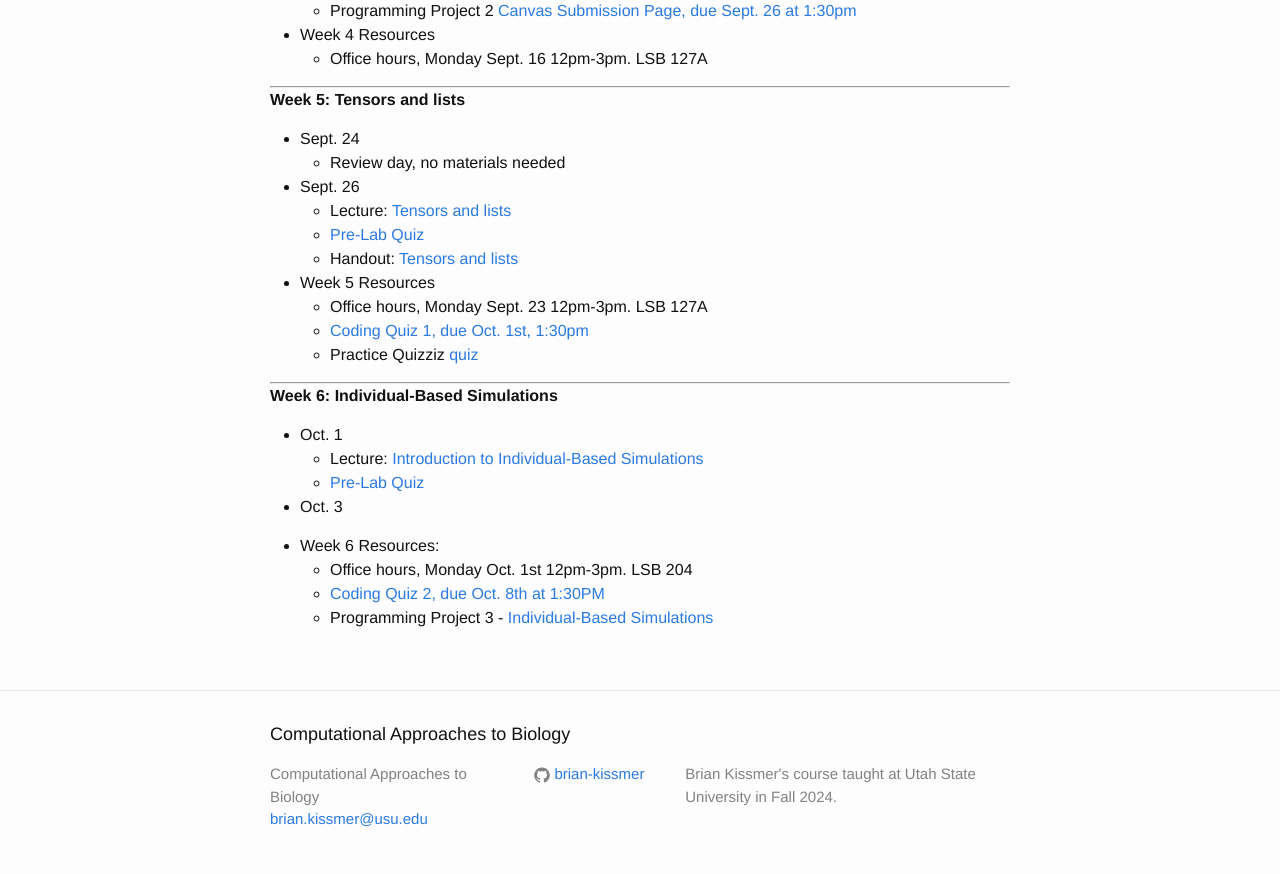
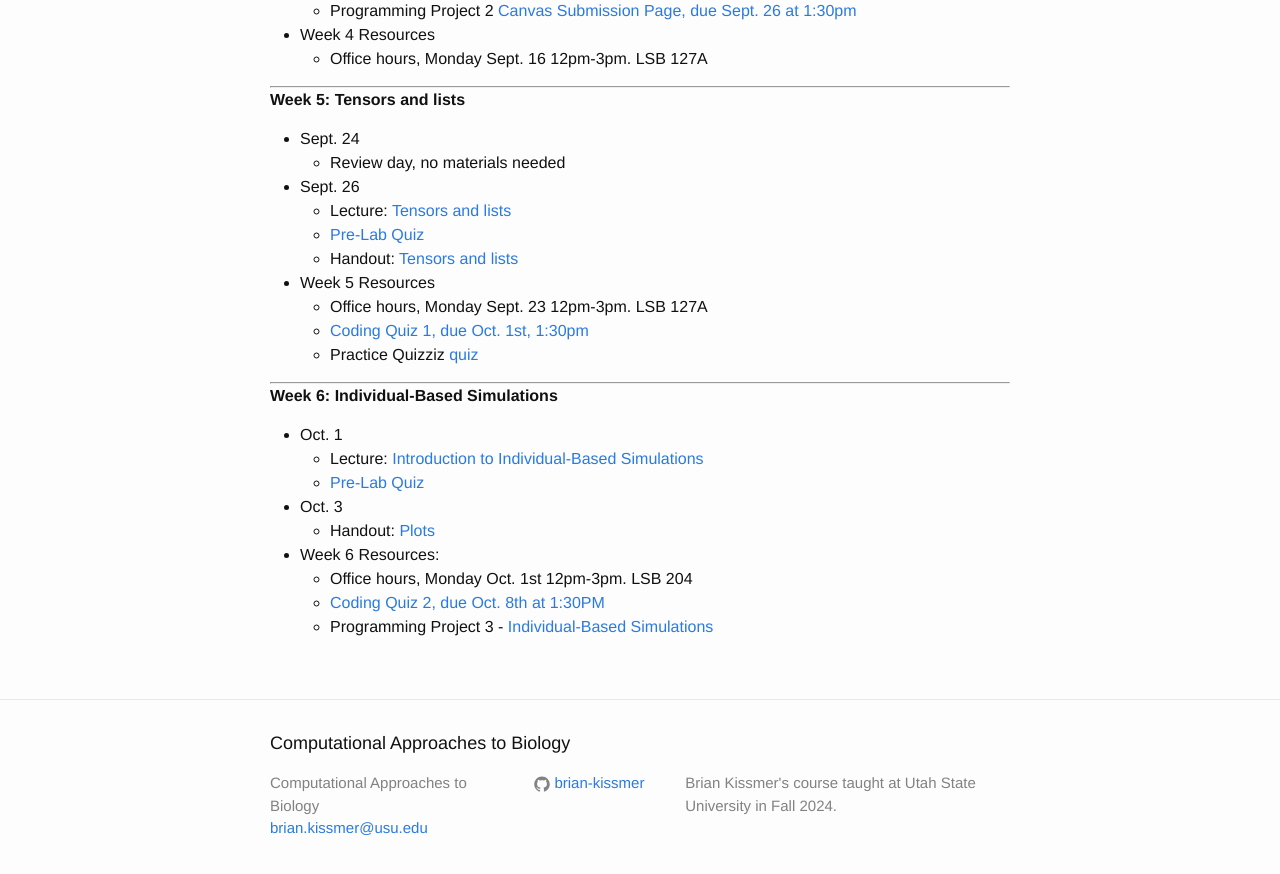
Before and after one commit to brian-kissmer/brian-kissmer.github.io, a Jekyll site: the page built from Schedule.md, in a window 1280 px wide and 900 px high, scrolled down 1408 px. Shown: the top 874 px of the window. Built offline with Jekyll 4.4.1, drawn with Linux system fonts in a browser that asks for light colours.

Commit message:
Update Schedule.md

```diff
--- a/Schedule.md
+++ b/Schedule.md
@@ -93,6 +93,7 @@ layout: page
     * [Pre-Lab Quiz](https://usu.instructure.com/courses/762928/quizzes/1277497)
 
 * Oct. 3
+    * Handout: [Plots]({{ site.baseurl }}/worksheets/plots.html)
 
 * Week 6 Resources:
   * Office hours, Monday Oct. 1st 12pm-3pm. LSB 204
```
